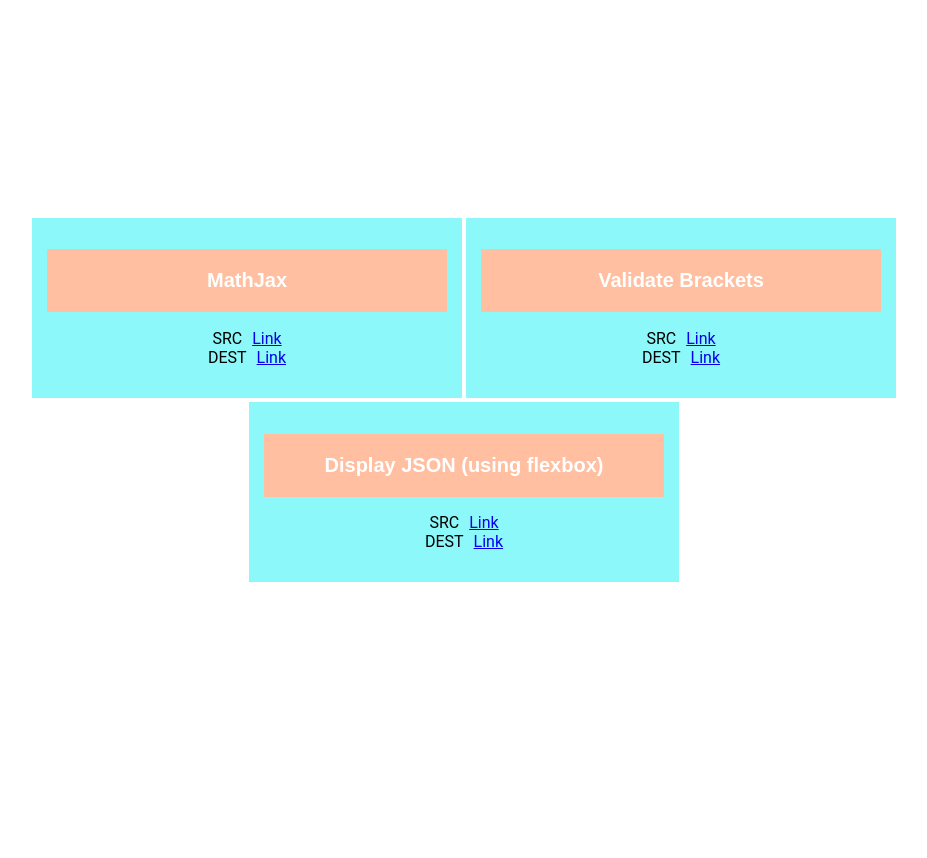
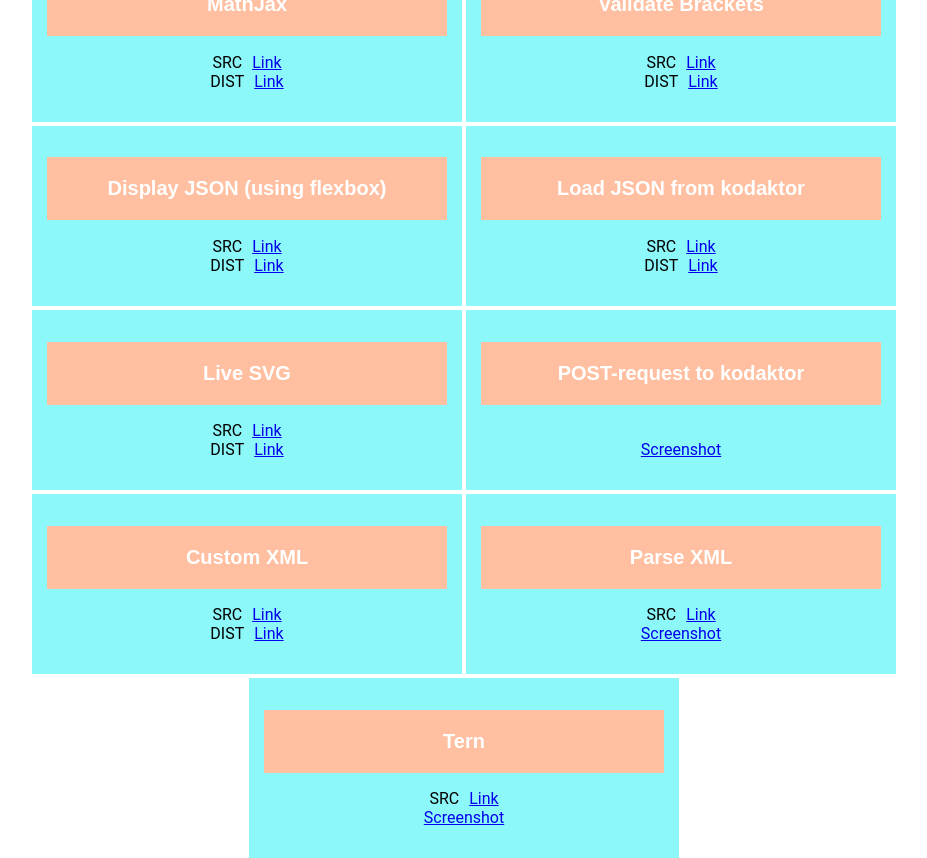
Before and after one commit to sergeypavlikhin/portfolio, a plain HTML site: page index.html in a window 1280 px wide. Shown: the whole page, without its empty margins (176-1103 px from the left). Before the commit the page ends 800 px from the top, so only its background shows below. Drawn offline with Linux system fonts and the light colour scheme.

Commit message:
Complete work

```diff
--- a/css/style.css
+++ b/css/style.css
@@ -33,7 +33,7 @@ html, body{
     font-family: Arial;
 }
 .homework-src,
-.homework-dest,
+.homework-dist,
 .homework-img{
     margin-right: 10px;
 }
--- a/homeworks.json
+++ b/homeworks.json
@@ -3,17 +3,46 @@
     {
       "name":"MathJax",
       "src": "https://github.com/sergeypavlikhin/mathJax",
-      "dest": "https://sergeypavlikhin.github.io/mathJax"
+      "dist": "https://sergeypavlikhin.github.io/mathJax"
     },
     {
       "name":"Validate Brackets",
       "src": "https://github.com/sergeypavlikhin/validateBrackets",
-      "dest": "https://sergeypavlikhin.github.io/validateBrackets"
+      "dist": "https://sergeypavlikhin.github.io/validateBrackets"
     },
     {
       "name":"Display JSON (using flexbox)",
       "src": "https://github.com/sergeypavlikhin/portfolio",
-      "dest": "https://sergeypavlikhin.github.io/portfolio"
+      "dist": "https://sergeypavlikhin.github.io/portfolio"
+    },
+    {
+      "name":"Load JSON from kodaktor",
+      "src": "https://github.com/sergeypavlikhin/loadJSONFromKodaktor",
+      "dist": " https://sergeypavlikhin.github.io/loadJSONFromKodaktor"
+    },
+    {
+      "name":"Live SVG",
+      "src": "https://github.com/sergeypavlikhin/liveSVG",
+      "dist": "https://sergeypavlikhin.github.io/liveSVG"
+    },
+    {
+      "name":"POST-request to kodaktor",
+      "img": "imgs/ss1.PNG"
+    },
+    {
+      "name":"Custom XML",
+      "src": "https://github.com/sergeypavlikhin/customXML",
+      "dist": "https://sergeypavlikhin.github.io/customXML/customDTD.xml"
+    },
+    {
+      "name":"Parse XML",
+      "src": "https://github.com/sergeypavlikhin/parseXML",
+      "img": "imgs/ss2.jpg"
+    },
+    {
+      "name":"Tern",
+      "src": "https://github.com/sergeypavlikhin/through_hardship_to_the_stars",
+      "img": "imgs/ss3.jpg"
     }
   ],
   "author" : "Pavlikhin Sergey"
--- a/js/main.js
+++ b/js/main.js
@@ -41,6 +41,7 @@ $(document).ready(function () {
 
         var br = document.createElement('br');
 
+        if(obj.src){
             var src = document.createElement('span');
             $(src).addClass('homework-src');
             $(src).html("SRC");
@@ -50,29 +51,33 @@ $(document).ready(function () {
             $(src_a).attr("target", '_blank');
             $(src_a).html("Link");
 
+            $(p).append(br)
+                .append(src)
+                .append(src_a);
+        }
+
+        if(obj.dist){
             var dest = document.createElement('span');
-        $(dest).addClass('homework-dest');
-        $(dest).html("DEST");
+            $(dest).addClass('homework-dist');
+            $(dest).html("DIST");
 
             var dest_a = document.createElement('a');
-        $(dest_a).attr("href", obj.dest);
+            $(dest_a).attr("href", obj.dist);
             $(dest_a).attr("target", '_blank');
             $(dest_a).html("Link");
-
-        $(p)
-            .append(src)
-            .append(src_a)
-            .append(br)
+            $(p).append(br)
                 .append(dest)
                 .append(dest_a);
+        }
 
         if(obj.img){
             var img = document.createElement('a');
-            $(dest_a).attr("href", obj.img);
-            $(dest_a).attr("target", '_blank');
-            $(dest_a).html("Screenshot");
+            $(img).attr("href", obj.img);
+            $(img).attr("target", '_blank');
+            $(img).html("Screenshot");
 
-            $(p).append(img);
+            $(p).append(br)
+                .append(img);
         }
 
         $(container).append(workname).append(p);
```
Also changed, not shown: imgs/ss1.PNG (added), imgs/ss2.JPG (added), imgs/ss3.JPG (added). Lines whose indentation alone changed are shown as unchanged.
